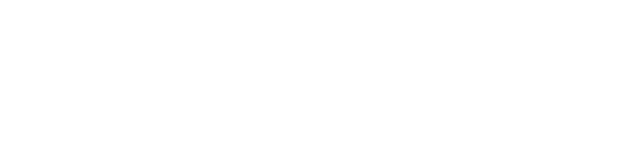
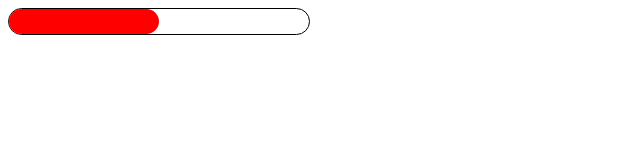
Before and after one commit to OriginalCola/dp_lib, a plain HTML site: page ui/index.html in a window 1280 px wide. Shown: the whole page, without its empty margins (0-640 px from the left). Drawn offline with nearby package versions, Linux system fonts and the light colour scheme.

Commit message:
some updates

```diff
--- a/ui/index.html
+++ b/ui/index.html
@@ -9,6 +9,12 @@
         <link rel="stylesheet" href="style.css">
     </head>
     <body>
-        <script src=""></script>
+        <div class="LoadingBar">
+            <div class="LoadingFill" id="Fill">
+
+            </div>
+        </div>
+        <script src="https://ajax.googleapis.com/ajax/libs/jquery/3.4.0/jquery.min.js"></script>
+        <script src="vanilla.js"></script>
     </body>
 </html>
--- a/ui/style.css
+++ b/ui/style.css
@@ -0,0 +1,13 @@
+.LoadingBar {
+    width: 300px;
+    height: 25px;
+    border: 1px solid black;
+    border-radius: 30px;
+}
+
+.LoadingFill {
+    width: 0%;
+    height: 25px;
+    background-color: red;
+    border-radius: 30px;
+}
--- a/ui/vanilla.js
+++ b/ui/vanilla.js
@@ -0,0 +1,17 @@
+`$(function(){
+    window.onload = (global) => {
+        window.addEventListener("message", (event) => {
+            var percent = 50;
+            function LoadingUpdate(percent) {
+                $('#Fill').css("width", percent + "%");
+            }
+            LoadingUpdate();
+        })
+    }
+})`
+
+let percent = 50;
+function LoadingUpdate(percent) {
+    $('#Fill').css("width", percent + "%");
+}
+LoadingUpdate(percent);
```
Also changed, not shown: 1 other file.
